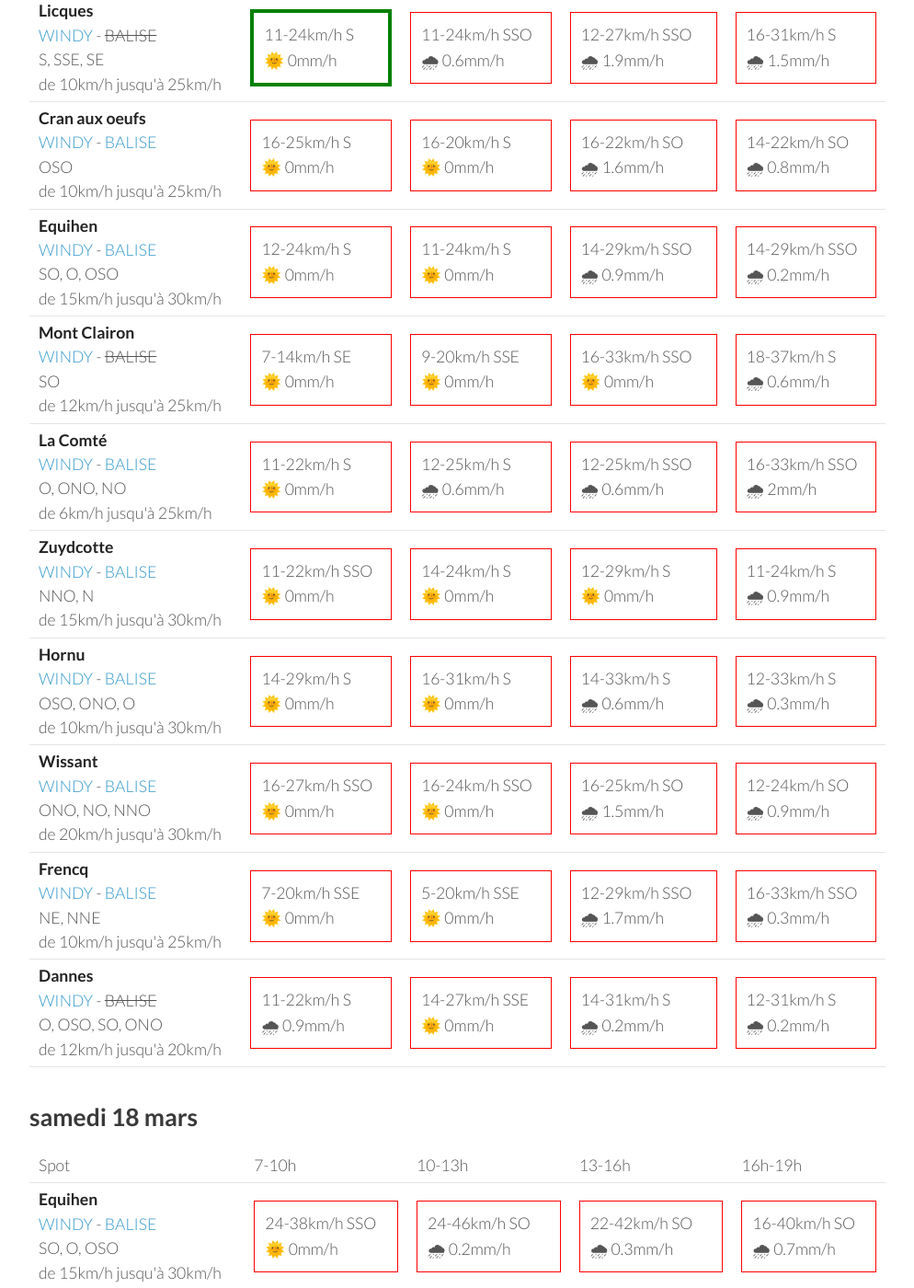
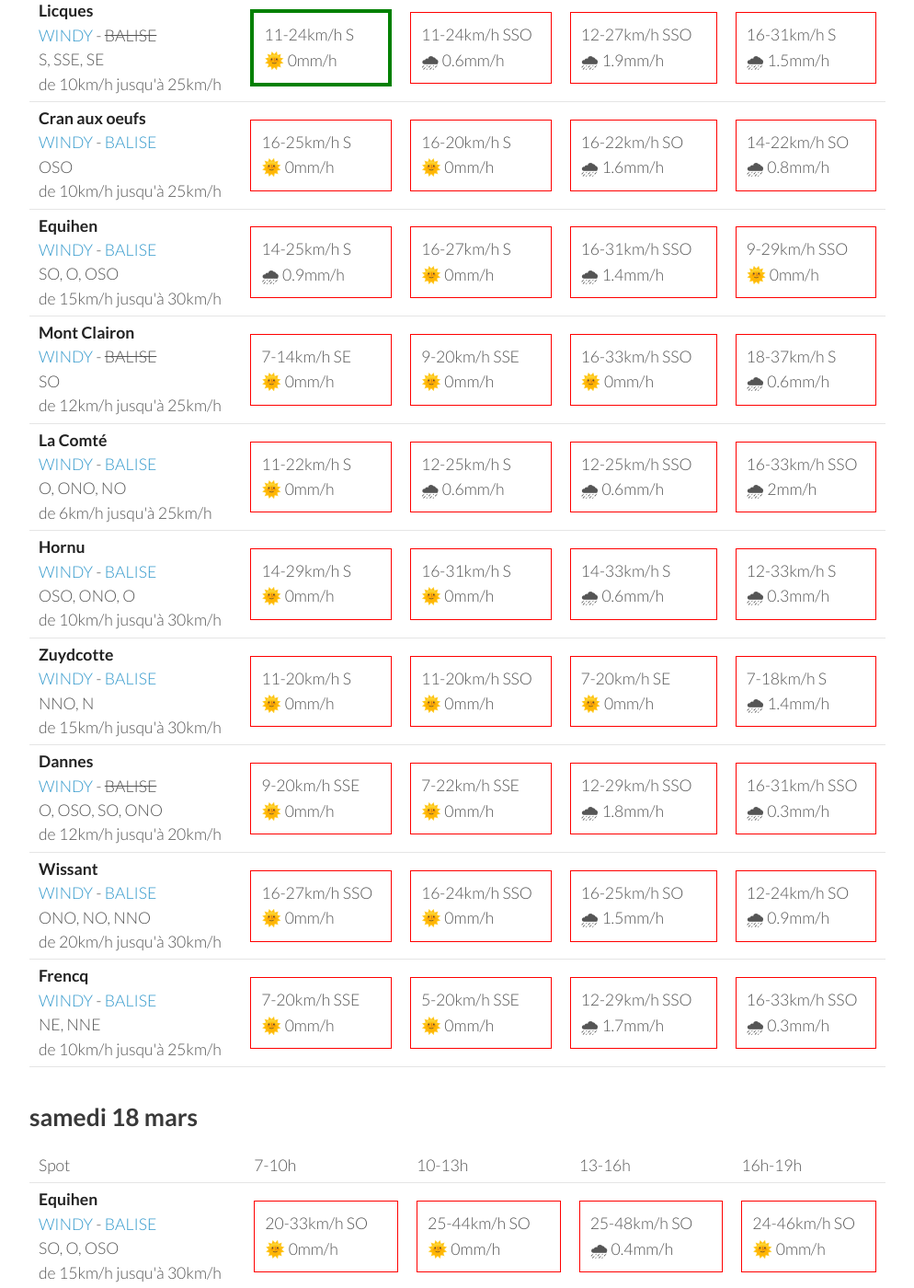
Before and after one commit to parapente-dans-le-nord/parapente-dans-le-nord.github.io, a Jekyll site: the page built from all.markdown, in a window 1280 px wide and 1400 px high, scrolled down 4715 px. Shown: the whole window at 92% size, without its empty margins (26-1020 px from the left). Built offline with Jekyll 4.4.1, drawn with Linux system fonts in a browser that asks for light colours; some of the changed text lies outside the part shown.

Commit message:
update index.markdown

```diff
--- a/all.markdown
+++ b/all.markdown
@@ -294,22 +294,22 @@ page mise à jour le mardi 14 mars 09:41
 
     </tr>
 <tr>
-        <td><strong>Equihen</strong><br><a href="https://windy.com/50.679/1.572?50.279,1.571,8,m:e3CagdM">WINDY</a> - <span class=""><a href="https://balisemeteo.com/balise_histo.php?idBalise=159">BALISE</a> </span><br> <span class="vent-favorable">SO, O, OSO</span><br><span class="force-vent">de 15km/h jusqu'à 30km/h</span> </td>
+        <td><strong>Zuydcotte</strong><br><a href="https://windy.com/51.064/2.491?50.669,2.488,8,m:e4hagfk">WINDY</a> - <span class=""><a href="https://www.allosurf.net/meteo/live/dunkerque-station-meteo-lfak-8329.html">BALISE</a> </span><br> <span class="vent-favorable">NNO, N</span><br><span class="force-vent">de 15km/h jusqu'à 30km/h</span> </td>
 
-            <td><div class="not-flyable"><p>25-42km/h S</p><p>🌞 0mm/h</p></div></td>
-            <td><div class="not-flyable"><p>22-42km/h S</p><p>🌞 0mm/h</p></div></td>
-            <td><div class="not-flyable"><p>25-44km/h SSO</p><p>🌞 0mm/h</p></div></td>
-            <td><div class="not-flyable"><p>22-44km/h S</p><p>🌞 0mm/h</p></div></td>
+            <td><div class="not-flyable"><p>24-37km/h S</p><p>🌧 0.6mm/h</p></div></td>
+            <td><div class="not-flyable"><p>24-38km/h S</p><p>🌞 0mm/h</p></div></td>
+            <td><div class="not-flyable"><p>24-40km/h S</p><p>🌞 0mm/h</p></div></td>
+            <td><div class="not-flyable"><p>20-38km/h S</p><p>🌞 0mm/h</p></div></td>
 
 
     </tr>
 <tr>
-        <td><strong>Zuydcotte</strong><br><a href="https://windy.com/51.064/2.491?50.669,2.488,8,m:e4hagfk">WINDY</a> - <span class=""><a href="https://www.allosurf.net/meteo/live/dunkerque-station-meteo-lfak-8329.html">BALISE</a> </span><br> <span class="vent-favorable">NNO, N</span><br><span class="force-vent">de 15km/h jusqu'à 30km/h</span> </td>
+        <td><strong>Equihen</strong><br><a href="https://windy.com/50.679/1.572?50.279,1.571,8,m:e3CagdM">WINDY</a> - <span class=""><a href="https://balisemeteo.com/balise_histo.php?idBalise=159">BALISE</a> </span><br> <span class="vent-favorable">SO, O, OSO</span><br><span class="force-vent">de 15km/h jusqu'à 30km/h</span> </td>
 
-            <td><div class="not-flyable"><p>24-37km/h S</p><p>🌞 0mm/h</p></div></td>
-            <td><div class="not-flyable"><p>24-38km/h S</p><p>🌞 0mm/h</p></div></td>
+            <td><div class="not-flyable"><p>24-38km/h SSE</p><p>🌞 0mm/h</p></div></td>
             <td><div class="not-flyable"><p>24-40km/h S</p><p>🌞 0mm/h</p></div></td>
-            <td><div class="not-flyable"><p>22-38km/h S</p><p>🌞 0mm/h</p></div></td>
+            <td><div class="not-flyable"><p>25-46km/h S</p><p>🌞 0mm/h</p></div></td>
+            <td><div class="not-flyable"><p>24-44km/h S</p><p>🌞 0mm/h</p></div></td>
 
 
     </tr>
@@ -376,10 +376,10 @@ page mise à jour le mardi 14 mars 09:41
 <tr>
         <td><strong>Dannes</strong><br><a href="https://windy.com/50.587/1.637?50.188,1.637,8">WINDY</a> - <span class="no-balise"> BALISE </span><br> <span class="vent-favorable">O, OSO, SO, ONO</span><br><span class="force-vent">de 12km/h jusqu'à 20km/h</span> </td>
 
-            <td><div class="not-flyable"><p>20-37km/h SSE</p><p>🌞 0mm/h</p></div></td>
-            <td><div class="not-flyable"><p>20-37km/h SSE</p><p>🌞 0mm/h</p></div></td>
-            <td><div class="not-flyable"><p>22-42km/h S</p><p>🌞 0mm/h</p></div></td>
-            <td><div class="not-flyable"><p>22-42km/h S</p><p>🌞 0mm/h</p></div></td>
+            <td><div class="not-flyable"><p>22-37km/h S</p><p>🌞 0mm/h</p></div></td>
+            <td><div class="not-flyable"><p>16-38km/h S</p><p>🌞 0mm/h</p></div></td>
+            <td><div class="not-flyable"><p>22-40km/h S</p><p>🌞 0mm/h</p></div></td>
+            <td><div class="not-flyable"><p>20-42km/h S</p><p>🌞 0mm/h</p></div></td>
 
 
     </tr>
@@ -432,10 +432,10 @@ page mise à jour le mardi 14 mars 09:41
 <tr>
         <td><strong>Equihen</strong><br><a href="https://windy.com/50.679/1.572?50.279,1.571,8,m:e3CagdM">WINDY</a> - <span class=""><a href="https://balisemeteo.com/balise_histo.php?idBalise=159">BALISE</a> </span><br> <span class="vent-favorable">SO, O, OSO</span><br><span class="force-vent">de 15km/h jusqu'à 30km/h</span> </td>
 
-            <td><div class="not-flyable"><p>12-24km/h S</p><p>🌞 0mm/h</p></div></td>
-            <td><div class="not-flyable"><p>11-24km/h S</p><p>🌞 0mm/h</p></div></td>
-            <td><div class="not-flyable"><p>14-29km/h SSO</p><p>🌧 0.9mm/h</p></div></td>
-            <td><div class="not-flyable"><p>14-29km/h SSO</p><p>🌧 0.2mm/h</p></div></td>
+            <td><div class="not-flyable"><p>14-25km/h S</p><p>🌧 0.9mm/h</p></div></td>
+            <td><div class="not-flyable"><p>16-27km/h S</p><p>🌞 0mm/h</p></div></td>
+            <td><div class="not-flyable"><p>16-31km/h SSO</p><p>🌧 1.4mm/h</p></div></td>
+            <td><div class="not-flyable"><p>9-29km/h SSO</p><p>🌞 0mm/h</p></div></td>
 
 
     </tr>
@@ -460,22 +460,32 @@ page mise à jour le mardi 14 mars 09:41
 
     </tr>
 <tr>
-        <td><strong>Zuydcotte</strong><br><a href="https://windy.com/51.064/2.491?50.669,2.488,8,m:e4hagfk">WINDY</a> - <span class=""><a href="https://www.allosurf.net/meteo/live/dunkerque-station-meteo-lfak-8329.html">BALISE</a> </span><br> <span class="vent-favorable">NNO, N</span><br><span class="force-vent">de 15km/h jusqu'à 30km/h</span> </td>
-
-            <td><div class="not-flyable"><p>11-22km/h SSO</p><p>🌞 0mm/h</p></div></td>
-            <td><div class="not-flyable"><p>14-24km/h S</p><p>🌞 0mm/h</p></div></td>
-            <td><div class="not-flyable"><p>12-29km/h S</p><p>🌞 0mm/h</p></div></td>
-            <td><div class="not-flyable"><p>11-24km/h S</p><p>🌧 0.9mm/h</p></div></td>
-
-
-    </tr>
-<tr>
         <td><strong>Hornu</strong><br><a href="https://windy.com/50.424/3.819?50.024,3.818,8,m:e3daghw">WINDY</a> - <span class=""><a href="https://balisemeteo.com/balise_histo.php?idBalise=5040">BALISE</a> </span><br> <span class="vent-favorable">OSO, ONO, O</span><br><span class="force-vent">de 10km/h jusqu'à 30km/h</span> </td>
 
             <td><div class="not-flyable"><p>14-29km/h S</p><p>🌞 0mm/h</p></div></td>
             <td><div class="not-flyable"><p>16-31km/h S</p><p>🌞 0mm/h</p></div></td>
             <td><div class="not-flyable"><p>14-33km/h S</p><p>🌧 0.6mm/h</p></div></td>
             <td><div class="not-flyable"><p>12-33km/h S</p><p>🌧 0.3mm/h</p></div></td>
+
+
+    </tr>
+<tr>
+        <td><strong>Zuydcotte</strong><br><a href="https://windy.com/51.064/2.491?50.669,2.488,8,m:e4hagfk">WINDY</a> - <span class=""><a href="https://www.allosurf.net/meteo/live/dunkerque-station-meteo-lfak-8329.html">BALISE</a> </span><br> <span class="vent-favorable">NNO, N</span><br><span class="force-vent">de 15km/h jusqu'à 30km/h</span> </td>
+
+            <td><div class="not-flyable"><p>11-20km/h S</p><p>🌞 0mm/h</p></div></td>
+            <td><div class="not-flyable"><p>11-20km/h SSO</p><p>🌞 0mm/h</p></div></td>
+            <td><div class="not-flyable"><p>7-20km/h SE</p><p>🌞 0mm/h</p></div></td>
+            <td><div class="not-flyable"><p>7-18km/h S</p><p>🌧 1.4mm/h</p></div></td>
+
+
+    </tr>
+<tr>
+        <td><strong>Dannes</strong><br><a href="https://windy.com/50.587/1.637?50.188,1.637,8">WINDY</a> - <span class="no-balise"> BALISE </span><br> <span class="vent-favorable">O, OSO, SO, ONO</span><br><span class="force-vent">de 12km/h jusqu'à 20km/h</span> </td>
+
+            <td><div class="not-flyable"><p>9-20km/h SSE</p><p>🌞 0mm/h</p></div></td>
+            <td><div class="not-flyable"><p>7-22km/h SSE</p><p>🌞 0mm/h</p></div></td>
+            <td><div class="not-flyable"><p>12-29km/h SSO</p><p>🌧 1.8mm/h</p></div></td>
+            <td><div class="not-flyable"><p>16-31km/h SSO</p><p>🌧 0.3mm/h</p></div></td>
 
 
     </tr>
@@ -499,16 +509,6 @@ page mise à jour le mardi 14 mars 09:41
 
 
     </tr>
-<tr>
-        <td><strong>Dannes</strong><br><a href="https://windy.com/50.587/1.637?50.188,1.637,8">WINDY</a> - <span class="no-balise"> BALISE </span><br> <span class="vent-favorable">O, OSO, SO, ONO</span><br><span class="force-vent">de 12km/h jusqu'à 20km/h</span> </td>
-
-            <td><div class="not-flyable"><p>11-22km/h S</p><p>🌧 0.9mm/h</p></div></td>
-            <td><div class="not-flyable"><p>14-27km/h SSE</p><p>🌞 0mm/h</p></div></td>
-            <td><div class="not-flyable"><p>14-31km/h S</p><p>🌧 0.2mm/h</p></div></td>
-            <td><div class="not-flyable"><p>12-31km/h S</p><p>🌧 0.2mm/h</p></div></td>
-
-
-    </tr>
 
 </tbody>
 </table>
@@ -528,10 +528,10 @@ page mise à jour le mardi 14 mars 09:41
 <tr>
         <td><strong>Equihen</strong><br><a href="https://windy.com/50.679/1.572?50.279,1.571,8,m:e3CagdM">WINDY</a> - <span class=""><a href="https://balisemeteo.com/balise_histo.php?idBalise=159">BALISE</a> </span><br> <span class="vent-favorable">SO, O, OSO</span><br><span class="force-vent">de 15km/h jusqu'à 30km/h</span> </td>
 
-            <td><div class="not-flyable"><p>24-38km/h SSO</p><p>🌞 0mm/h</p></div></td>
-            <td><div class="not-flyable"><p>24-46km/h SO</p><p>🌧 0.2mm/h</p></div></td>
-            <td><div class="not-flyable"><p>22-42km/h SO</p><p>🌧 0.3mm/h</p></div></td>
-            <td><div class="not-flyable"><p>16-40km/h SO</p><p>🌧 0.7mm/h</p></div></td>
+            <td><div class="not-flyable"><p>20-33km/h SO</p><p>🌞 0mm/h</p></div></td>
+            <td><div class="not-flyable"><p>25-44km/h SO</p><p>🌞 0mm/h</p></div></td>
+            <td><div class="not-flyable"><p>25-48km/h SO</p><p>🌧 0.4mm/h</p></div></td>
+            <td><div class="not-flyable"><p>24-46km/h SO</p><p>🌞 0mm/h</p></div></td>
 
 
     </tr>
@@ -586,22 +586,22 @@ page mise à jour le mardi 14 mars 09:41
 
     </tr>
 <tr>
+        <td><strong>Zuydcotte</strong><br><a href="https://windy.com/51.064/2.491?50.669,2.488,8,m:e4hagfk">WINDY</a> - <span class=""><a href="https://www.allosurf.net/meteo/live/dunkerque-station-meteo-lfak-8329.html">BALISE</a> </span><br> <span class="vent-favorable">NNO, N</span><br><span class="force-vent">de 15km/h jusqu'à 30km/h</span> </td>
+
+            <td><div class="not-flyable"><p>18-29km/h SSO</p><p>🌞 0mm/h</p></div></td>
+            <td><div class="not-flyable"><p>22-37km/h SSO</p><p>🌞 0mm/h</p></div></td>
+            <td><div class="not-flyable"><p>22-38km/h SO</p><p>🌧 0.2mm/h</p></div></td>
+            <td><div class="not-flyable"><p>22-35km/h SO</p><p>🌧 0.2mm/h</p></div></td>
+
+
+    </tr>
+<tr>
         <td><strong>Wissant</strong><br><a href="https://windy.com/50.885/1.653?50.488,1.653,8,m:e3XagdU">WINDY</a> - <span class=""><a href="https://balisemeteo.com/balise_histo.php?idBalise=159">BALISE</a> </span><br> <span class="vent-favorable">ONO, NO, NNO</span><br><span class="force-vent">de 20km/h jusqu'à 30km/h</span> </td>
 
             <td><div class="not-flyable"><p>25-37km/h SSO</p><p>🌞 0mm/h</p></div></td>
             <td><div class="not-flyable"><p>27-42km/h SO</p><p>🌞 0mm/h</p></div></td>
             <td><div class="not-flyable"><p>25-40km/h SO</p><p>🌧 0.2mm/h</p></div></td>
             <td><div class="not-flyable"><p>22-37km/h SO</p><p>🌞 0mm/h</p></div></td>
-
-
-    </tr>
-<tr>
-        <td><strong>Zuydcotte</strong><br><a href="https://windy.com/51.064/2.491?50.669,2.488,8,m:e4hagfk">WINDY</a> - <span class=""><a href="https://www.allosurf.net/meteo/live/dunkerque-station-meteo-lfak-8329.html">BALISE</a> </span><br> <span class="vent-favorable">NNO, N</span><br><span class="force-vent">de 15km/h jusqu'à 30km/h</span> </td>
-
-            <td><div class="not-flyable"><p>14-24km/h SO</p><p>🌞 0mm/h</p></div></td>
-            <td><div class="not-flyable"><p>20-35km/h SO</p><p>🌞 0mm/h</p></div></td>
-            <td><div class="not-flyable"><p>27-42km/h SO</p><p>🌞 0mm/h</p></div></td>
-            <td><div class="not-flyable"><p>27-46km/h SO</p><p>🌧 0.2mm/h</p></div></td>
 
 
     </tr>
@@ -628,10 +628,10 @@ page mise à jour le mardi 14 mars 09:41
 <tr>
         <td><strong>Dannes</strong><br><a href="https://windy.com/50.587/1.637?50.188,1.637,8">WINDY</a> - <span class="no-balise"> BALISE </span><br> <span class="vent-favorable">O, OSO, SO, ONO</span><br><span class="force-vent">de 12km/h jusqu'à 20km/h</span> </td>
 
-            <td><div class="not-flyable"><p>16-29km/h SO</p><p>🌞 0mm/h</p></div></td>
-            <td><div class="not-flyable"><p>22-42km/h SO</p><p>🌧 0.2mm/h</p></div></td>
-            <td><div class="not-flyable"><p>22-46km/h SO</p><p>🌧 0.5mm/h</p></div></td>
-            <td><div class="not-flyable"><p>22-46km/h SO</p><p>🌧 0.3mm/h</p></div></td>
+            <td><div class="not-flyable"><p>20-35km/h SSO</p><p>🌞 0mm/h</p></div></td>
+            <td><div class="not-flyable"><p>22-40km/h SO</p><p>🌧 0.3mm/h</p></div></td>
+            <td><div class="not-flyable"><p>22-44km/h SO</p><p>🌧 0.2mm/h</p></div></td>
+            <td><div class="not-flyable"><p>12-42km/h SO</p><p>🌧 1.7mm/h</p></div></td>
 
 
     </tr>
@@ -650,16 +650,6 @@ page mise à jour le mardi 14 mars 09:41
       <td>10-13h</td>
       <td>13-16h</td>
       <td>16h-19h</td>
-    </tr>
-<tr>
-        <td><strong>Equihen</strong><br><a href="https://windy.com/50.679/1.572?50.279,1.571,8,m:e3CagdM">WINDY</a> - <span class=""><a href="https://balisemeteo.com/balise_histo.php?idBalise=159">BALISE</a> </span><br> <span class="vent-favorable">SO, O, OSO</span><br><span class="force-vent">de 15km/h jusqu'à 30km/h</span> </td>
-
-            <td><div class="not-flyable"><p>22-38km/h SO</p><p>🌧 0.2mm/h</p></div></td>
-            <td><div class="not-flyable"><p>25-44km/h SO</p><p>🌞 0mm/h</p></div></td>
-            <td><div class="not-flyable"><p>27-51km/h SO</p><p>🌧 0.8mm/h</p></div></td>
-            <td><div class="not-flyable"><p>25-50km/h SSO</p><p>🌧 2.1mm/h</p></div></td>
-
-
     </tr>
 <tr>
         <td><strong>Mont Clairon</strong><br><a href="https://windy.com/49.919/2.729?49.515,2.730,8,m:e2magfH">WINDY</a> - <span class="no-balise"> BALISE </span><br> <span class="vent-favorable">SO</span><br><span class="force-vent">de 12km/h jusqu'à 25km/h</span> </td>
@@ -712,6 +702,16 @@ page mise à jour le mardi 14 mars 09:41
 
     </tr>
 <tr>
+        <td><strong>Zuydcotte</strong><br><a href="https://windy.com/51.064/2.491?50.669,2.488,8,m:e4hagfk">WINDY</a> - <span class=""><a href="https://www.allosurf.net/meteo/live/dunkerque-station-meteo-lfak-8329.html">BALISE</a> </span><br> <span class="vent-favorable">NNO, N</span><br><span class="force-vent">de 15km/h jusqu'à 30km/h</span> </td>
+
+            <td><div class="not-flyable"><p>16-29km/h SO</p><p>🌞 0mm/h</p></div></td>
+            <td><div class="not-flyable"><p>25-38km/h SO</p><p>🌧 0.2mm/h</p></div></td>
+            <td><div class="not-flyable"><p>27-44km/h OSO</p><p>🌧 0.3mm/h</p></div></td>
+            <td><div class="not-flyable"><p>20-44km/h SSO</p><p>🌧 1.6mm/h</p></div></td>
+
+
+    </tr>
+<tr>
         <td><strong>La Comté</strong><br><a href="https://windy.com/50.426/2.500?50.025,2.499,8">WINDY</a> - <span class=""><a href="https://balisemeteo.com/balise.php?idBalise=">BALISE</a> </span><br> <span class="vent-favorable">O, ONO, NO</span><br><span class="force-vent">de 6km/h jusqu'à 25km/h</span> </td>
 
             <td><div class="not-flyable"><p>14-29km/h SO</p><p>🌞 0mm/h</p></div></td>
@@ -741,6 +741,16 @@ page mise à jour le mardi 14 mars 09:41
 
 
     </tr>
+<tr>
+        <td><strong>Dannes</strong><br><a href="https://windy.com/50.587/1.637?50.188,1.637,8">WINDY</a> - <span class="no-balise"> BALISE </span><br> <span class="vent-favorable">O, OSO, SO, ONO</span><br><span class="force-vent">de 12km/h jusqu'à 20km/h</span> </td>
+
+            <td><div class="not-flyable"><p>18-35km/h SO</p><p>🌞 0mm/h</p></div></td>
+            <td><div class="not-flyable"><p>22-40km/h SO</p><p>🌞 0mm/h</p></div></td>
+            <td><div class="not-flyable"><p>24-48km/h SO</p><p>🌧 1mm/h</p></div></td>
+            <td><div class="not-flyable"><p>20-46km/h SSO</p><p>🌧 2.1mm/h</p></div></td>
+
+
+    </tr>
 
 </tbody>
 </table>
--- a/index.markdown
+++ b/index.markdown
@@ -7,7 +7,7 @@ title:  "Ou ça vole"
 {: .links}
 
 # Prevision Windy, modèle Arome
-page mise à jour le mardi 14 mars 09:41
+page mise à jour le mardi 14 mars 10:03
 
 
 
```
Also changed, not shown: other parts of all.markdown (+1 -1 lines).
